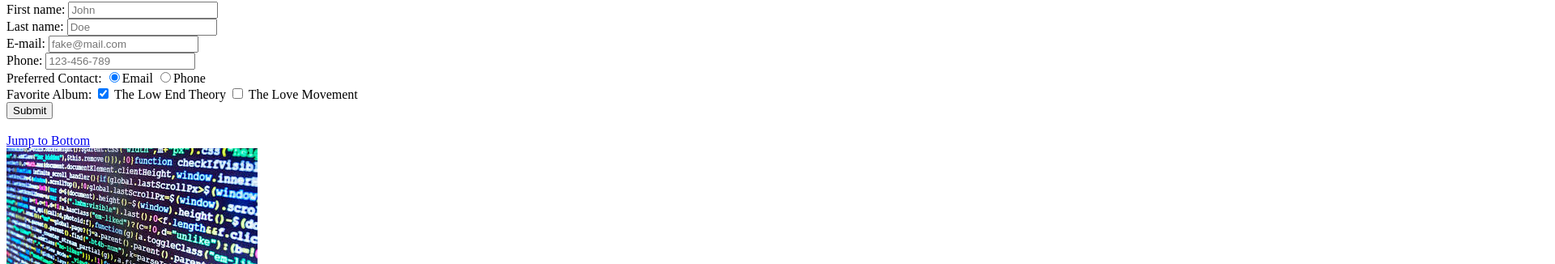
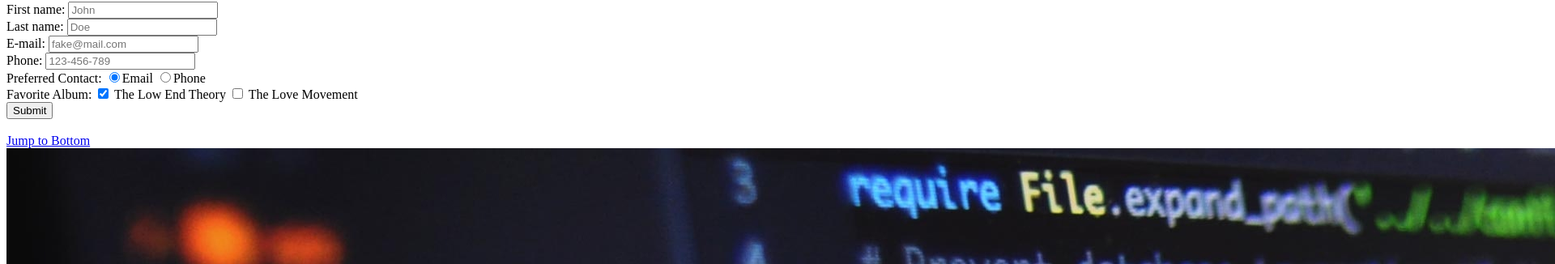
Before and after one commit to jbfeld/jbfeld.github.io, a plain HTML site: page index.html in a window 1280 px wide. Shown: the part 429-755 px from the top of the page at 81% size, 1920 px wide, since content can reach past the window. Drawn offline with Linux system fonts and the light colour scheme.

Commit message:
practice

```diff
--- a/index.html
+++ b/index.html
@@ -66,12 +66,13 @@
     <a href="#footer">Jump to Bottom</a>
     <br />
     <a target="_blank" href="https://github.com/jbfeld"><img
-      src="./codeimage.jpeg" alt="code"></a>
+      src="./codeimage.jpg" alt="code"></a>
   </a>
 
 
 </main>
 </div>
+<br />
 <footer id="footer">Copyright info</footer>
 
 </body>
```
Also changed, not shown: codeimage.jpeg (deleted), codeimage.jpg (added).
